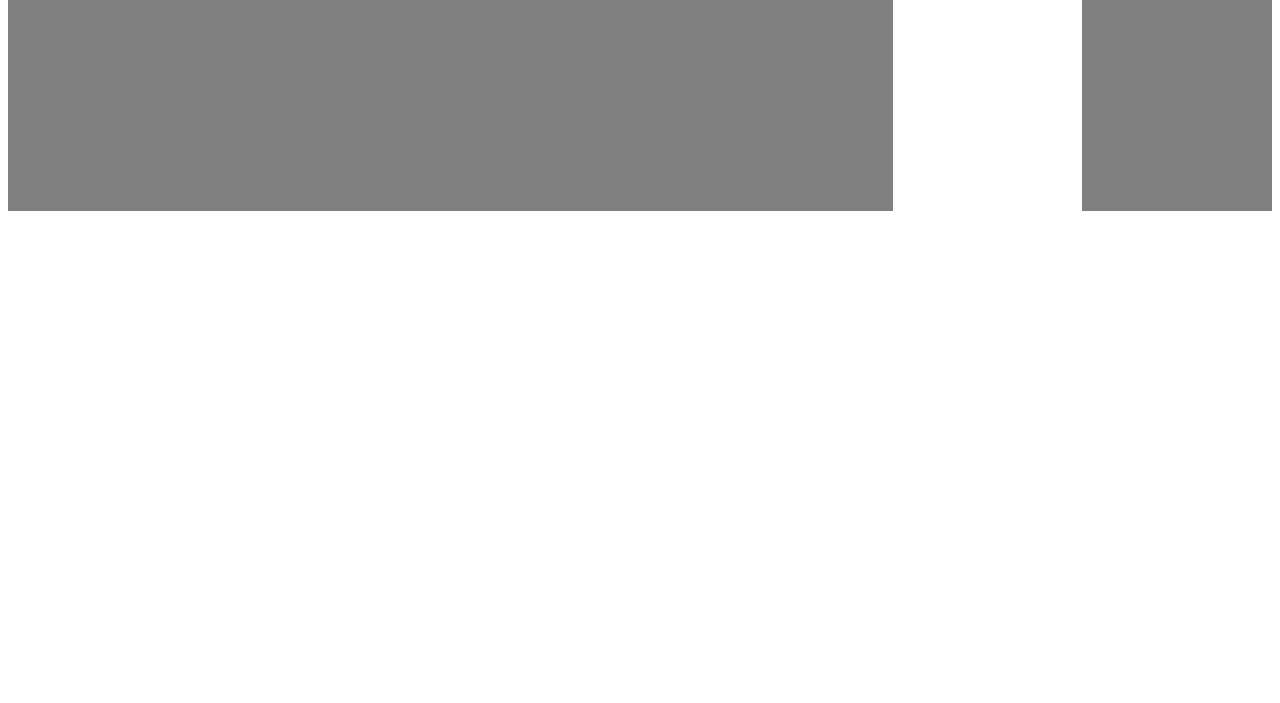
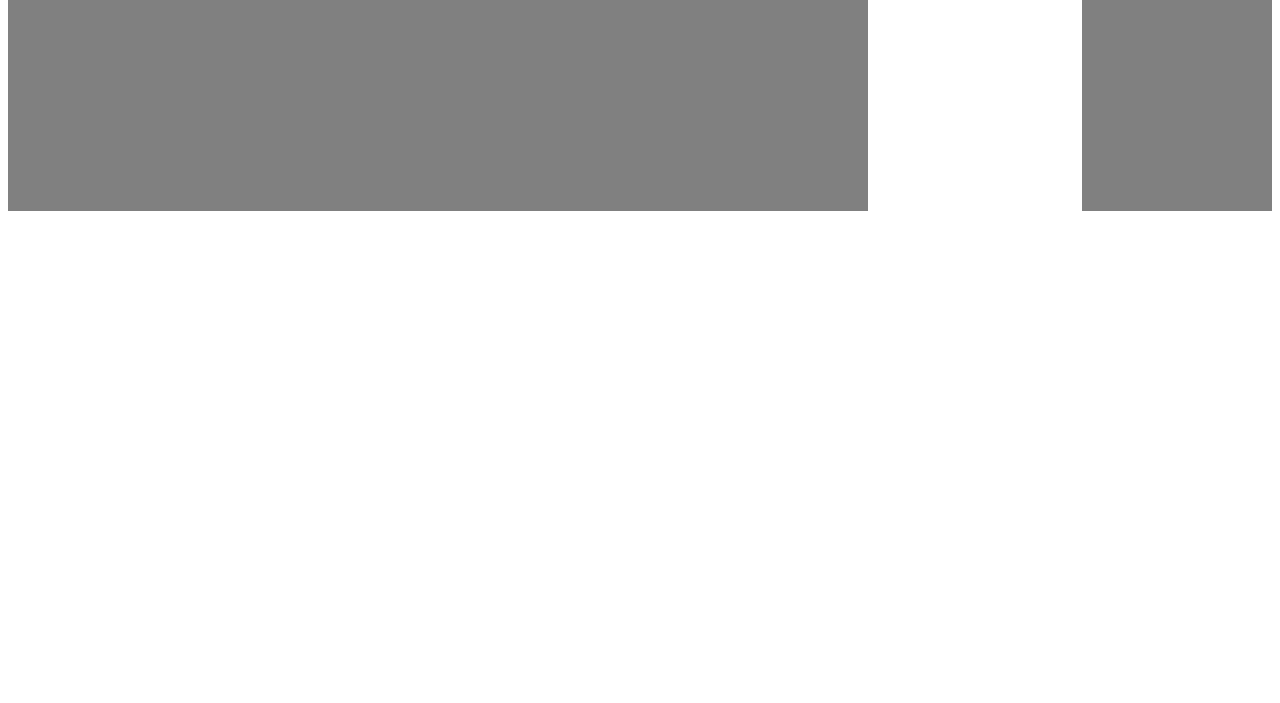
Before and after one commit to Evgenii-g189/Newsforjeka, a plain HTML site: page index.html in a window 1280 px wide. Shown: the part 97-800 px from the top of the page. Drawn offline with Linux system fonts and the light colour scheme.

Commit message:
Update index.html

```diff
--- a/index.html
+++ b/index.html
@@ -23,7 +23,7 @@
    }
   .sidebar {
     background-color:grey;
-    width:70%;
+    width:68%;
     height:auto;
     min-height:300px;
    }
```
